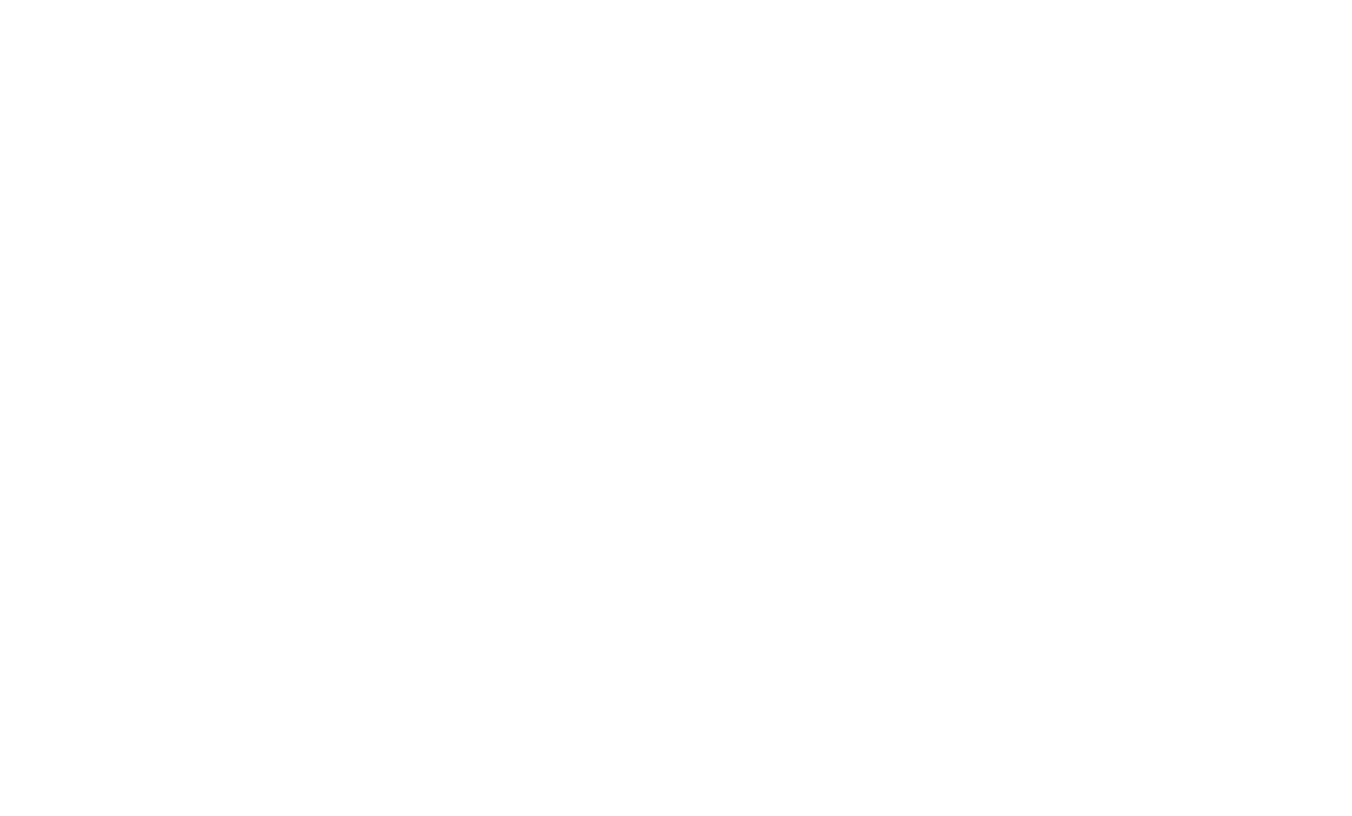
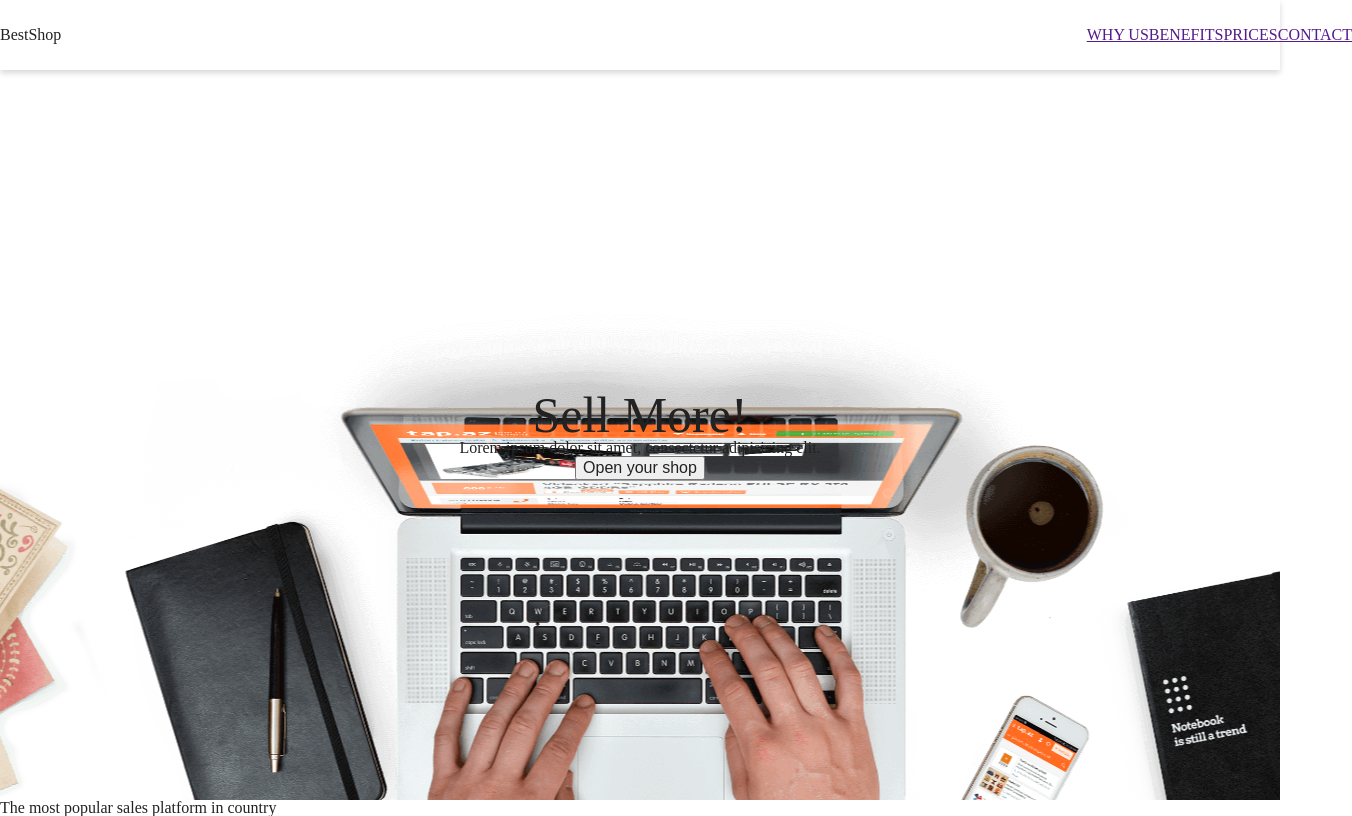
Before and after one commit to tomekdra/warsztat, a plain HTML site: page index.html in a window 1280 px wide. Shown: the whole page, 1352 px wide, since content can reach past the window. Drawn offline with Linux system fonts and the light colour scheme.

Commit message:
Add structure index.html

```diff
--- a/css/style.css
+++ b/css/style.css
@@ -0,0 +1,47 @@
+* {
+    box-sizing: border-box;
+}
+
+.nav__wrapper {
+    box-shadow: 0px 3px 6px #00000029;
+}
+.container {
+    margin: 0 auto;
+    width: 1352px;
+
+}
+
+.nav__main {
+    display: flex;
+    justify-content: space-between;
+    align-items: center;
+    height: 70px;
+
+}
+
+.nav__order {
+    display: flex;
+}
+
+.header__main {
+    height: calc(100vh - 70px);
+    background: url('../images/Background.png') bottom;
+    background-repeat: no-repeat;
+    display: flex;
+    justify-content: center;
+    align-items: center;
+}
+
+.header__container {
+    text-align: center;
+}
+
+.header__title {
+    font-size: 50px;
+}
+
+/*.background-image {
+    background: url('../images/Background.png') bottom;
+    background-repeat: no-repeat;
+    height: 600px; width: 100%;
+}*/
--- a/index.html
+++ b/index.html
@@ -7,6 +7,37 @@
     <link rel="stylesheet" href="css/style.css">
 </head>
 <body>
+<div class="nav__wrapper">
+    <nav class="nav__main container">
+        <div class="nav__logo">BestShop</div>
+        <div class="nav__menu">
+            <ul class="nav__order">
+                <li class="nav__item"><a href="" class="nav__link">WHY US</a></li>
+                <li class="nav__item"><a href="" class="nav__link">BENEFITS</a></li>
+                <li class="nav__item"><a href="" class="nav__link">PRICES</a></li>
+                <li class="nav__item"><a href="" class="nav__link">CONTACT</a></li>
+            </ul>
+        </div>
+    </nav>
+</div>
+    <header class="header__main">
+        <div class="header__container">
+            <h1 class="header__title">Sell More!</h1>
+            <p class="header__text">Lorem ipsum dolor sit amet, consectetur adipisicing elit.</p>
+            <button class="header__button">Open your shop</button>
+        </div>
+    </header>
+
+    <section class="section__primary">
+        <div class="section__primary--title">
+            <h2>The most popular sales platform in country</h2>
+        </div>
+        <div class="section__primary--items">
+            <div class="section__primary--box"></div>
+            <div class="section__primary--box"></div>
+            <div class="section__primary--box"></div>
+        </div>
+    </section>
 
 </body>
 </html>
```
